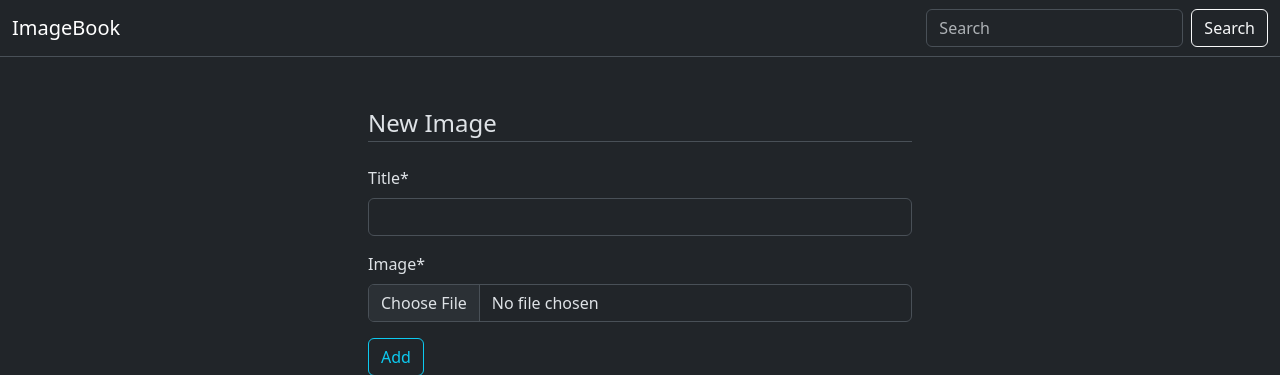
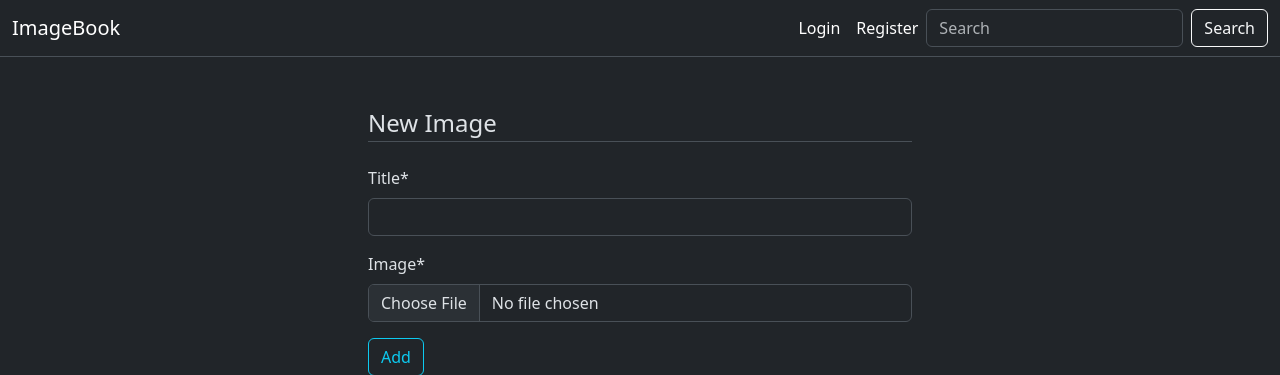
Before and after one commit to AngryWeather/image-book, a Django app: page /image/new/ in a window 1280 px wide. Shown: the top 375 px of the page. Run offline with Django 4.2, Linux system fonts and the light colour scheme; some libraries are stand-ins or nearby versions.

Commit message:
Change navbar

```diff
--- a/imagebook/templates/imagebook/base.html
+++ b/imagebook/templates/imagebook/base.html
@@ -12,6 +12,13 @@
   <div class="container-fluid">
     <a class="navbar-brand">ImageBook</a>
     <form class="d-flex">
+      {% if user.is_authenticated %}
+      <a href="{% url 'user-login' %}" class="nav-item nav-link my-auto mx-2">{{ user.username }}</a>
+      <a href="{% url 'user-logout' %}" class="nav-item nav-link my-auto mx-2">Logout</a>
+      {% else %}
+      <a href="{% url 'user-login' %}" class="nav-item nav-link my-auto mx-2">Login</a>
+      <a href="{% url 'user-register' %}" class="nav-item nav-link my-auto mx-2">Register</a>
+      {% endif %}
       <input class="form-control me-2" type="search" placeholder="Search" aria-label="Search">
       <button class="btn btn-outline-light" type="submit">Search</button>
     </form>
--- a/users/urls.py
+++ b/users/urls.py
@@ -1,9 +1,10 @@
-from django.contrib.auth.views import LoginView
+from django.contrib.auth.views import LoginView, LogoutView
 from django.urls import path
 
 from .views import UserCreateView
 
 urlpatterns = [
     path('register/', UserCreateView.as_view(), name='user-register'),
-    path('login/', LoginView.as_view(template_name='users/login.html'), name='user-login')
+    path('login/', LoginView.as_view(template_name='users/login.html'), name='user-login'),
+    path('logout/', LogoutView.as_view(), name='user-logout')
 ]
```
Also changed, not shown: db.sqlite3.
